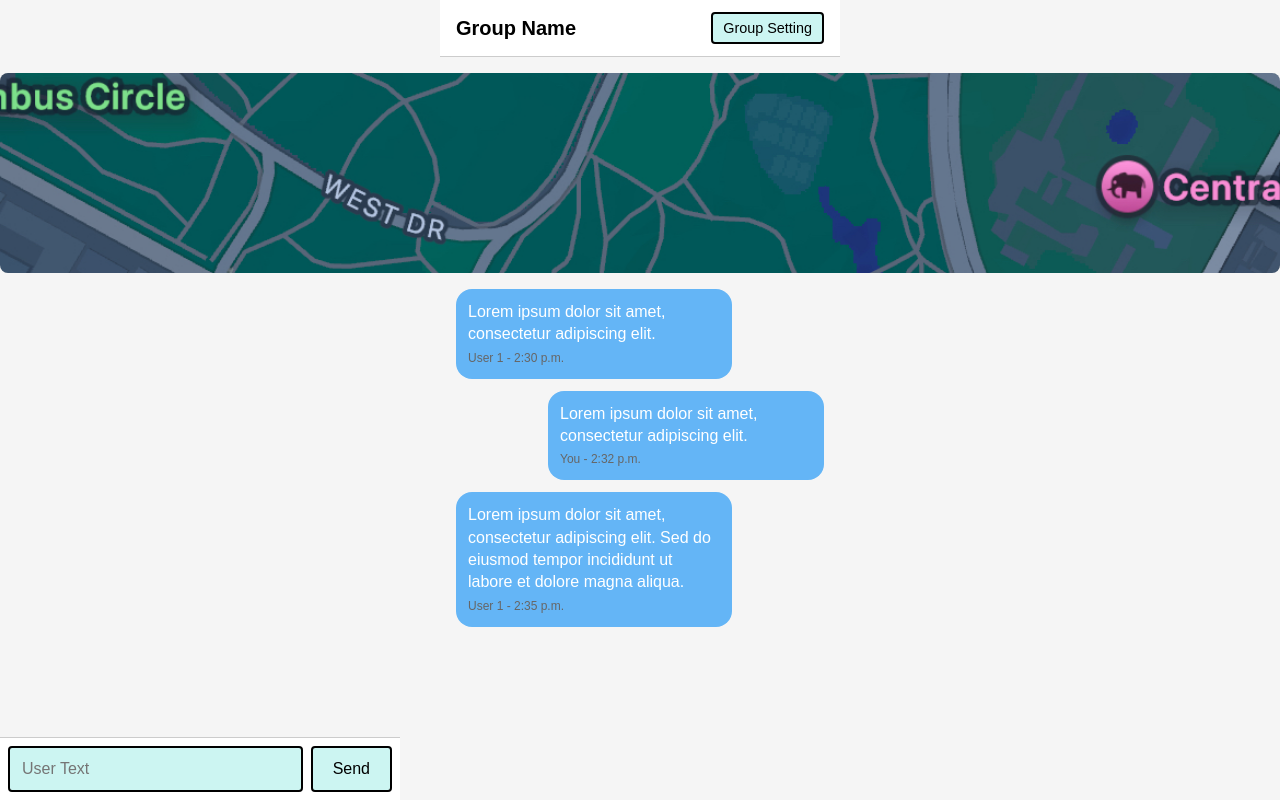
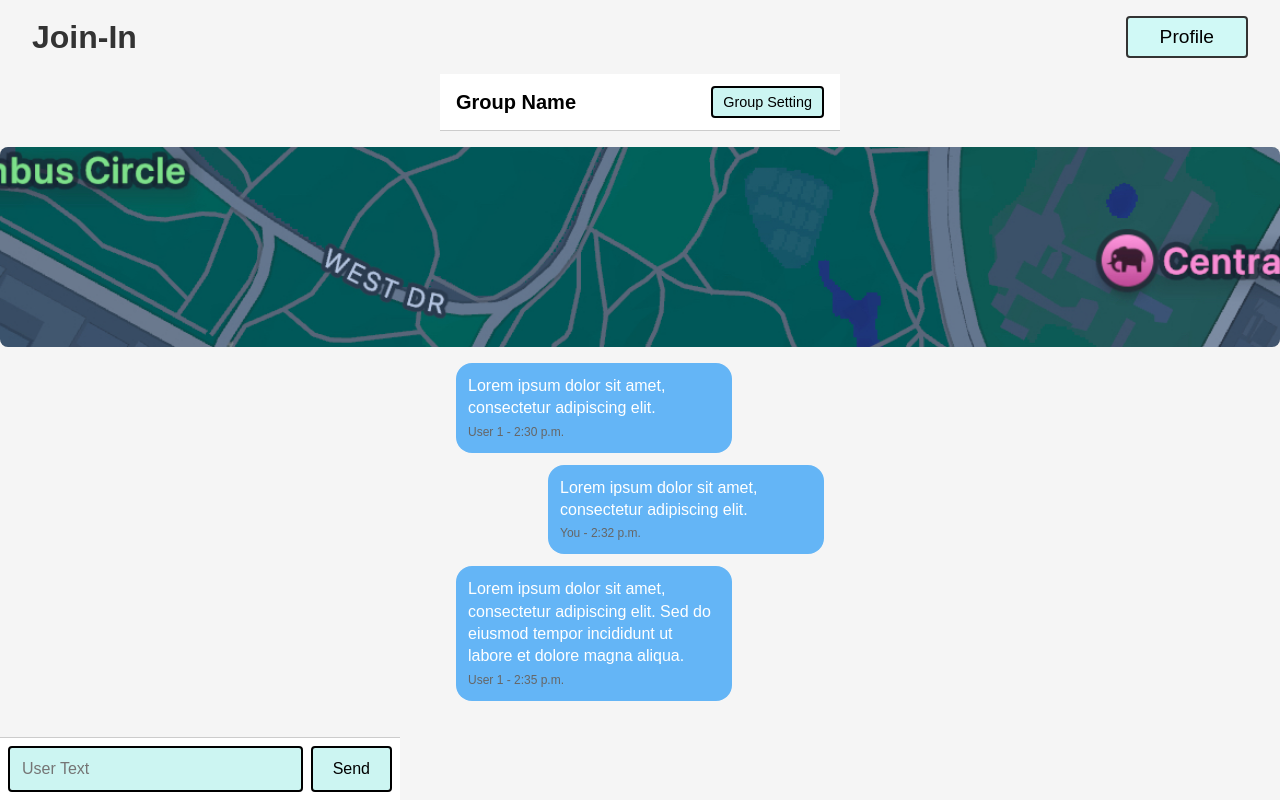
Before and after one commit to JacksonZ2003/DPD-Mock-Up, a plain HTML site: page Group.html in a window 1280 px wide. Drawn offline with Linux system fonts and the light colour scheme.

Commit message:
added navbar to group page

```diff
--- a/Group.html
+++ b/Group.html
@@ -33,9 +33,40 @@
       @media (min-width: 600px) {
         .group-header, .chat-container, .input-area { max-width: 400px; margin: 0 auto; }
       }
+      .navbar {
+        display: flex;
+        justify-content: space-between;
+        align-items: center;
+        padding: 1rem 2rem;
+        background-color: #f5f5f5;
+        font-family: Arial;
+    }
+    .navbar-title {
+        font-size: 2rem;
+        font-weight: bold;
+        color: #333;
+    }
+    .navbar-profile {
+        font-size: 1.2rem;
+        color: #000;
+        background: #D0F9F6;
+        border: 2px solid #333;
+        border-radius: 4px;
+        padding: 0.5rem 2rem;
+        cursor: pointer;
+        transition: background 0.2s, border 0.2s;
+    }
+    .navbar-profile:hover {
+        background: #eee;
+        border-color: #888;
+    }
     </style>
 </head>
 <body>
+    <nav class="navbar">
+        <div class="navbar-title">Join-In</div>
+        <button class="navbar-profile">Profile</button>
+    </nav>
     <div class="group-header">
       <h2>Group Name</h2>
       <button>Group Setting</button>
```
